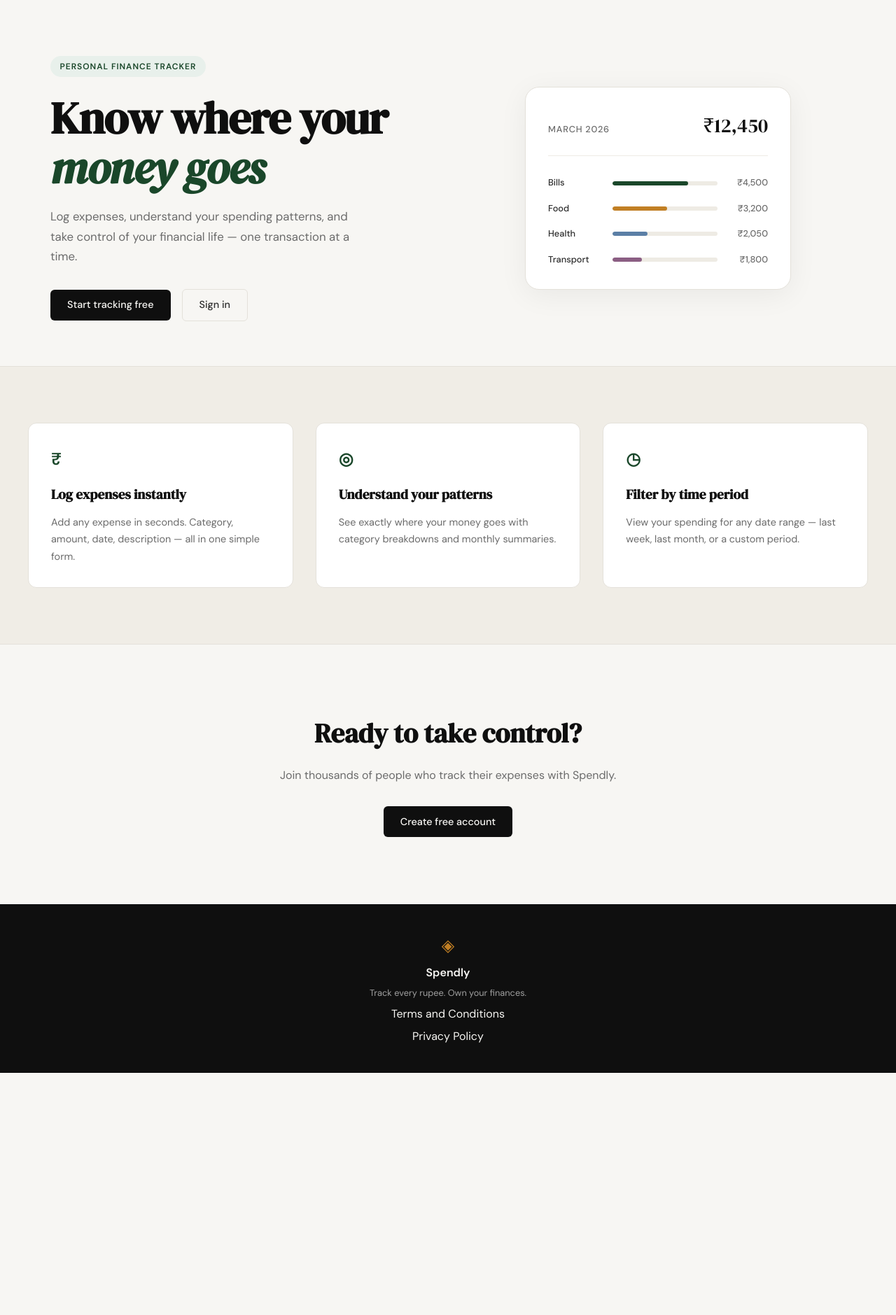
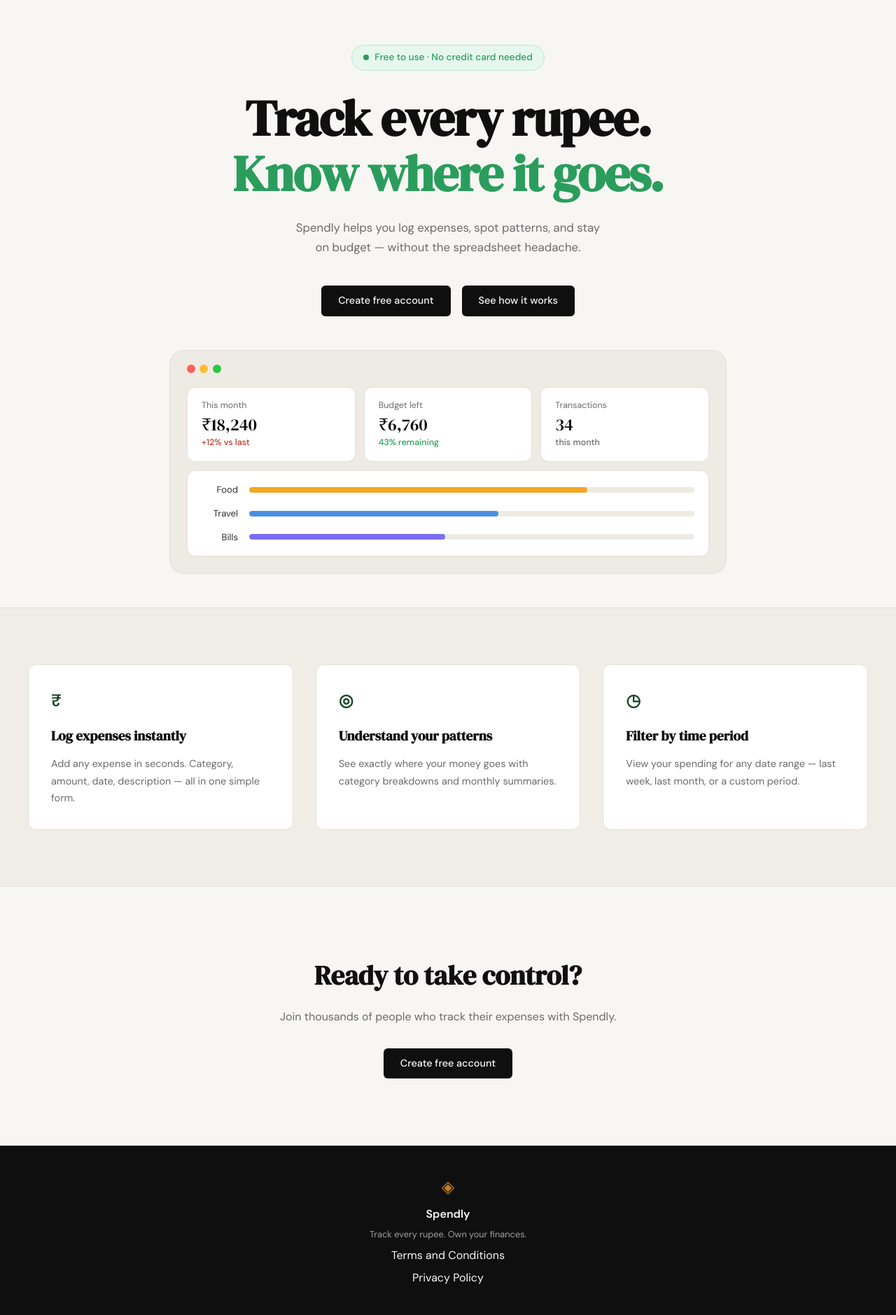
Before and after one commit to imniteshupadhyay/spendly, a Flask app: page / in a window 1280 px wide. Shown: the part 61-1940 px from the top of the page at 70% size. Before the commit the page ends 1594 px from the top, so only its background shows below. Run offline with Flask 3, Linux system fonts and the light colour scheme.

Commit message:
landing: redesign hero seaction to match mockup

```diff
--- a/file.txt
+++ b/file.txt
@@ -38,11 +38,11 @@
 3. In @templates/landing.html, update the "Privacy Policy"
 footer link href from "#" to "/privacy".
 
-git commit -m "landing: add privacy policy page and route”
+git commit -m "landing: add privacy policy page and route"
 
 I've attached a screenshot of the updated Spendly hero section design.
 
-Modify only the hero section in templates/landing.html and static/css/landing.css
+Modify only the hero section in @templates/landing.html and @static/css/style.css
 to match this image exactly. Do not touch any other part of the page.
 
 Changes to implement:
--- a/static/css/style.css
+++ b/static/css/style.css
@@ -124,55 +124,175 @@
 /* ------------------------------------------------------------------ */
 
 .hero {
-    padding: 5rem 2rem 4rem;
-    display: grid;
-    grid-template-columns: 1fr 1fr;
-    gap: 4rem;
+    padding: 4rem 2rem 3rem;
+    display: flex;
+    flex-direction: column;
     align-items: center;
-    max-width: var(--max-width);
+    text-align: center;
+    max-width: 860px;
     margin: 0 auto;
 }
 
+.hero-copy {
+    display: flex;
+    flex-direction: column;
+    align-items: center;
+    margin-bottom: 3rem;
+}
+
 .hero-badge {
-    display: inline-block;
-    background: var(--accent-light);
-    color: var(--accent);
-    font-size: 0.75rem;
-    font-weight: 600;
-    letter-spacing: 0.08em;
-    text-transform: uppercase;
-    padding: 0.35rem 0.85rem;
+    display: inline-flex;
+    align-items: center;
+    gap: 0.5rem;
+    background: #e6f7ee;
+    color: #2a9d5c;
+    font-size: 0.85rem;
+    font-weight: 500;
+    padding: 0.4rem 1rem;
     border-radius: 999px;
-    margin-bottom: 1.5rem;
+    border: 1px solid #b8e8cc;
+    margin-bottom: 1.75rem;
+}
+
+.hero-badge-dot {
+    width: 8px;
+    height: 8px;
+    border-radius: 50%;
+    background: #2a9d5c;
+    flex-shrink: 0;
 }
 
 .hero-title {
     font-family: var(--font-display);
-    font-size: clamp(2.5rem, 5vw, 4rem);
+    font-size: clamp(3rem, 6vw, 4.5rem);
     line-height: 1.1;
     letter-spacing: -0.02em;
     color: var(--ink);
-    margin-bottom: 1.25rem;
+    margin-bottom: 1.5rem;
 }
 
-.hero-title em {
-    font-style: italic;
-    color: var(--accent);
+.hero-title-accent {
+    display: block;
+    color: #2a9d5c;
 }
 
 .hero-subtitle {
     font-size: 1.05rem;
     color: var(--ink-muted);
     line-height: 1.7;
-    max-width: 460px;
-    margin-bottom: 2rem;
+    max-width: 520px;
+    margin-bottom: 2.5rem;
 }
 
 .hero-actions {
     display: flex;
     gap: 1rem;
     align-items: center;
+    justify-content: center;
 }
+
+/* App preview frame */
+.app-preview {
+    width: 100%;
+    background: #eeebe4;
+    border-radius: var(--radius-lg);
+    padding: 1.25rem 1.5rem 1.5rem;
+    border: 1px solid var(--border);
+}
+
+.app-preview-bar {
+    display: flex;
+    gap: 0.4rem;
+    margin-bottom: 1.25rem;
+}
+
+.traffic-dot {
+    width: 12px;
+    height: 12px;
+    border-radius: 50%;
+}
+
+.traffic-red   { background: #ff5f57; }
+.traffic-yellow { background: #ffbd2e; }
+.traffic-green { background: #28c840; }
+
+.stat-cards {
+    display: grid;
+    grid-template-columns: repeat(3, 1fr);
+    gap: 0.75rem;
+    margin-bottom: 0.75rem;
+}
+
+.stat-card {
+    background: var(--paper-card);
+    border: 1px solid var(--border);
+    border-radius: var(--radius-md);
+    padding: 1rem 1.25rem;
+    text-align: left;
+    display: flex;
+    flex-direction: column;
+    gap: 0.3rem;
+}
+
+.stat-label {
+    font-size: 0.78rem;
+    color: var(--ink-muted);
+}
+
+.stat-value {
+    font-family: var(--font-display);
+    font-size: 1.5rem;
+    color: var(--ink);
+    line-height: 1;
+}
+
+.stat-note {
+    font-size: 0.78rem;
+    font-weight: 500;
+}
+
+.stat-note--danger  { color: var(--danger); }
+.stat-note--success { color: #2a9d5c; }
+.stat-note--muted   { color: var(--ink-muted); }
+
+.cat-bars {
+    background: var(--paper-card);
+    border: 1px solid var(--border);
+    border-radius: var(--radius-md);
+    padding: 1rem 1.25rem;
+    display: flex;
+    flex-direction: column;
+    gap: 0.8rem;
+}
+
+.cat-bar-row {
+    display: grid;
+    grid-template-columns: 52px 1fr;
+    align-items: center;
+    gap: 1rem;
+}
+
+.cat-name {
+    font-size: 0.82rem;
+    color: var(--ink-soft);
+    text-align: right;
+}
+
+.cat-bar-track {
+    height: 8px;
+    background: var(--border-soft);
+    border-radius: 999px;
+    overflow: hidden;
+}
+
+.cat-bar {
+    height: 100%;
+    border-radius: 999px;
+}
+
+.cat-bar--orange { background: #f5a623; }
+.cat-bar--blue   { background: #4a90e2; }
+.cat-bar--purple { background: #7b6cf6; }
 
 /* ------------------------------------------------------------------ */
 /* Mock card (hero visual)                                             */
@@ -559,14 +679,7 @@
 /* ------------------------------------------------------------------ */
 
 @media (max-width: 900px) {
-    .hero {
-        grid-template-columns: 1fr;
-        text-align: center;
-    }
-
-    .hero-subtitle { max-width: 100%; }
-    .hero-actions { justify-content: center; }
-    .hero-visual { display: none; }
+    .stat-cards { grid-template-columns: 1fr; }
 
     .features-inner { grid-template-columns: 1fr; }
 }
--- a/templates/landing.html
+++ b/templates/landing.html
@@ -5,56 +5,64 @@
 {% block content %}
 
 <section class="hero">
-    <div class="hero-inner">
-        <div class="hero-badge">Personal Finance Tracker</div>
+    <div class="hero-copy">
+        <div class="hero-badge">
+            <span class="hero-badge-dot"></span>
+            Free to use · No credit card needed
+        </div>
         <h1 class="hero-title">
-            Know where your<br>
-            <em>money goes</em>
+            Track every rupee.
+            <span class="hero-title-accent">Know where it goes.</span>
         </h1>
         <p class="hero-subtitle">
-            Log expenses, understand your spending patterns,
-            and take control of your financial life —
-            one transaction at a time.
+            Spendly helps you log expenses, spot patterns, and stay<br>
+            on budget — without the spreadsheet headache.
         </p>
         <div class="hero-actions">
-            <a href="{{ url_for('register') }}" class="btn-primary">Start tracking free</a>
-            <a href="{{ url_for('login') }}" class="btn-ghost">Sign in</a>
+            <a href="{{ url_for('register') }}" class="btn-primary">Create free account</a>
+            <a href="{{ url_for('login') }}" class="btn-primary">See how it works</a>
         </div>
     </div>
-    <div class="hero-visual">
-        <div class="mock-card">
-            <div class="mock-card-header">
-                <span class="mock-label">March 2026</span>
-                <span class="mock-total">₹12,450</span>
+    <div class="app-preview">
+        <div class="app-preview-bar">
+            <span class="traffic-dot traffic-red"></span>
+            <span class="traffic-dot traffic-yellow"></span>
+            <span class="traffic-dot traffic-green"></span>
+        </div>
+        <div class="stat-cards">
+            <div class="stat-card">
+                <span class="stat-label">This month</span>
+                <span class="stat-value">₹18,240</span>
+                <span class="stat-note stat-note--danger">+12% vs last</span>
             </div>
-            <div class="mock-bars">
-                <div class="mock-bar-row">
-                    <span class="mock-cat">Bills</span>
-                    <div class="mock-bar-track">
-                        <div class="mock-bar" style="width: 72%"></div>
-                    </div>
-                    <span class="mock-amt">₹4,500</span>
+            <div class="stat-card">
+                <span class="stat-label">Budget left</span>
+                <span class="stat-value">₹6,760</span>
+                <span class="stat-note stat-note--success">43% remaining</span>
+            </div>
+            <div class="stat-card">
+                <span class="stat-label">Transactions</span>
+                <span class="stat-value">34</span>
+                <span class="stat-note stat-note--muted">this month</span>
+            </div>
+        </div>
+        <div class="cat-bars">
+            <div class="cat-bar-row">
+                <span class="cat-name">Food</span>
+                <div class="cat-bar-track">
+                    <div class="cat-bar cat-bar--orange" style="width: 76%"></div>
                 </div>
-                <div class="mock-bar-row">
-                    <span class="mock-cat">Food</span>
-                    <div class="mock-bar-track">
-                        <div class="mock-bar mock-bar-2" style="width: 52%"></div>
-                    </div>
-                    <span class="mock-amt">₹3,200</span>
+            </div>
+            <div class="cat-bar-row">
+                <span class="cat-name">Travel</span>
+                <div class="cat-bar-track">
+                    <div class="cat-bar cat-bar--blue" style="width: 56%"></div>
                 </div>
-                <div class="mock-bar-row">
-                    <span class="mock-cat">Health</span>
-                    <div class="mock-bar-track">
-                        <div class="mock-bar mock-bar-3" style="width: 33%"></div>
-                    </div>
-                    <span class="mock-amt">₹2,050</span>
-                </div>
-                <div class="mock-bar-row">
-                    <span class="mock-cat">Transport</span>
-                    <div class="mock-bar-track">
-                        <div class="mock-bar mock-bar-4" style="width: 28%"></div>
-                    </div>
-                    <span class="mock-amt">₹1,800</span>
+            </div>
+            <div class="cat-bar-row">
+                <span class="cat-name">Bills</span>
+                <div class="cat-bar-track">
+                    <div class="cat-bar cat-bar--purple" style="width: 44%"></div>
                 </div>
             </div>
         </div>
```
